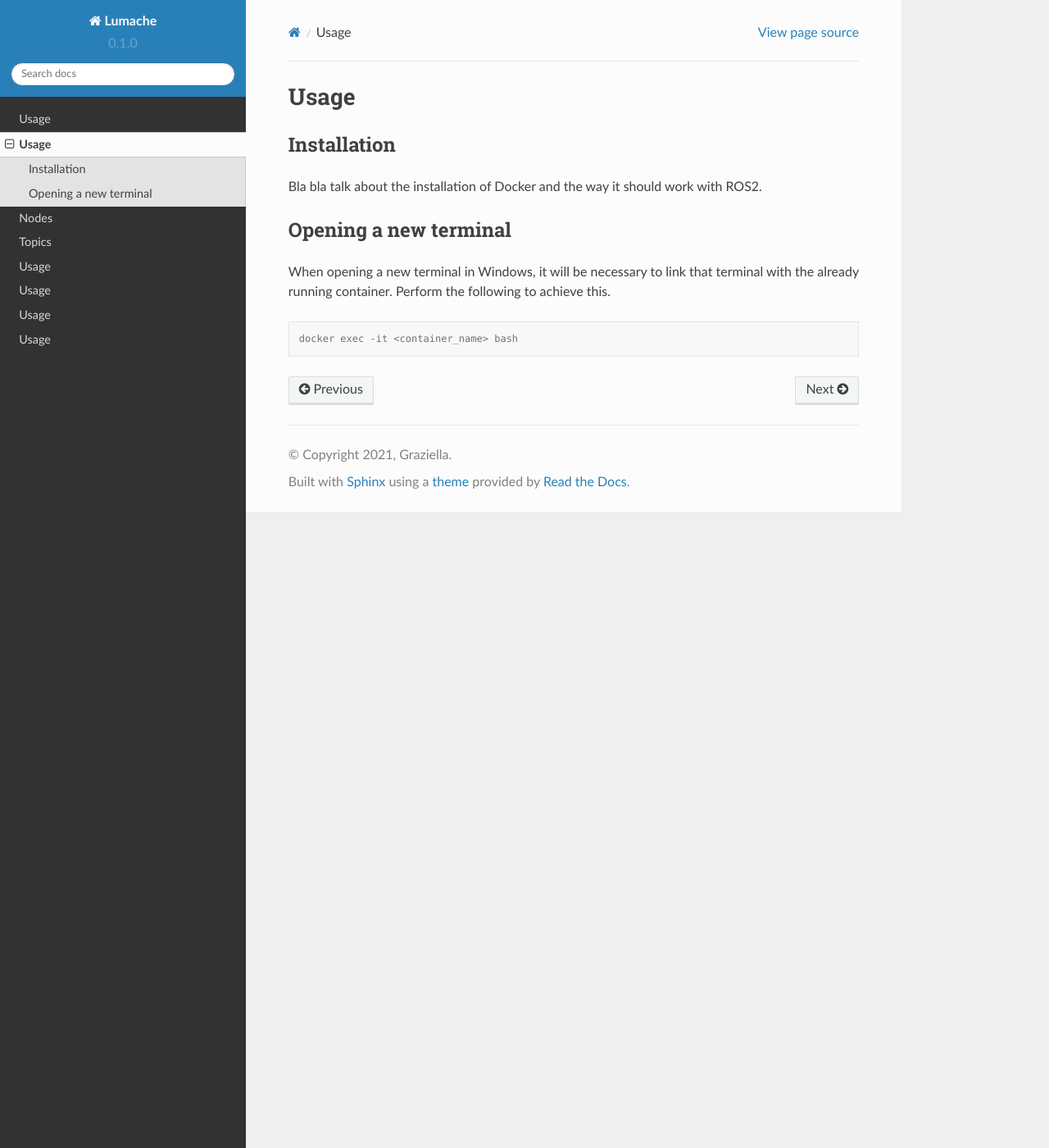
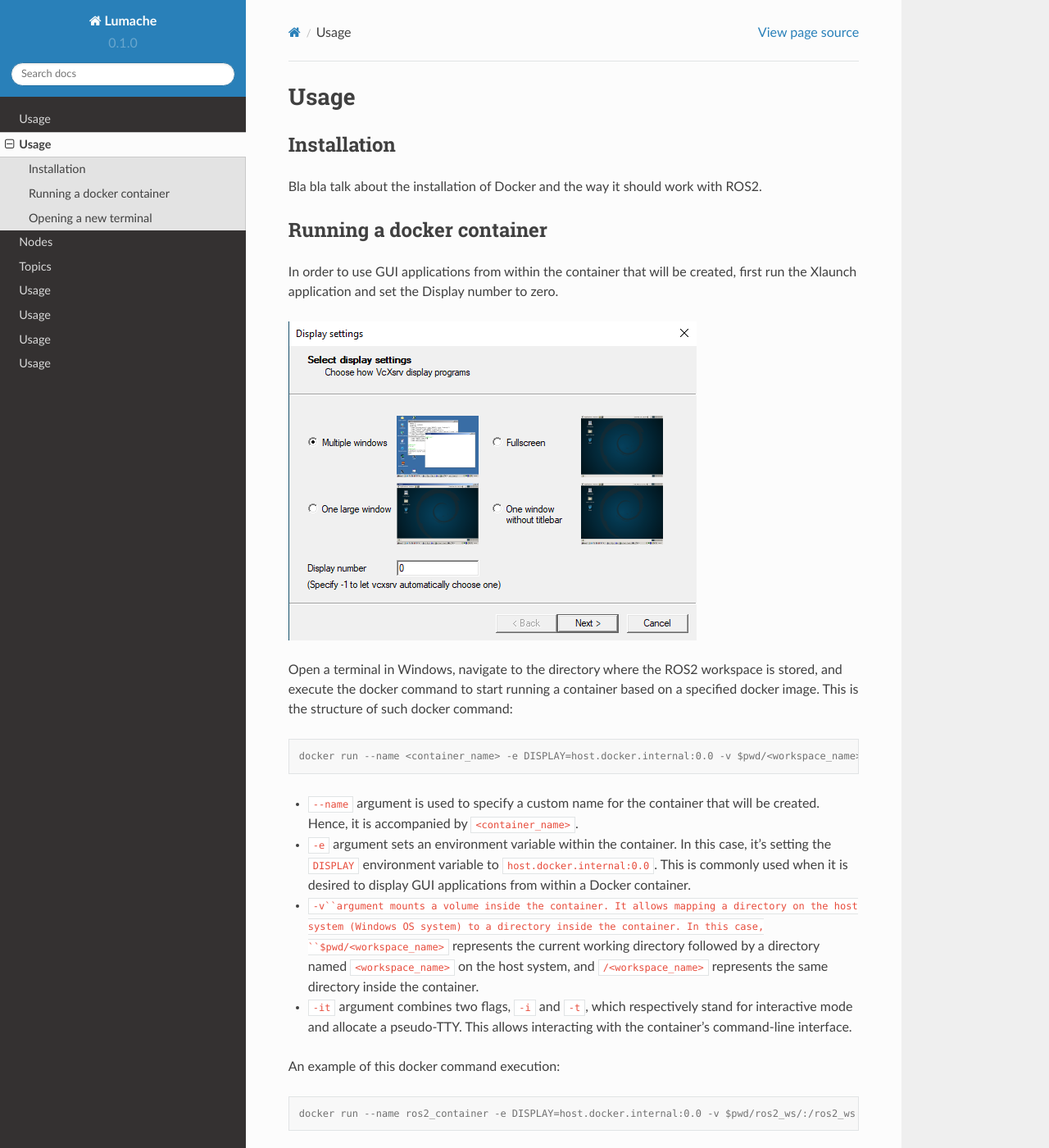
Before and after one commit to AlexCC93/readthedocs_test, a Sphinx documentation site: the page built from docs/source/Installation.rst, in a window 1280 px wide and 1400 px high. Shown: the whole window at 82% size. Built offline with Sphinx 7.4.7 and the Read the Docs theme 2.0.0, drawn with Linux system fonts in a browser that asks for light colours; pages that are not in the unit, such as notebooks, are missing from menus; some of the changed text lies outside the part shown.

Commit message:
Working on the installation page

```diff
--- a/docs/source/Installation.rst
+++ b/docs/source/Installation.rst
@@ -8,12 +8,44 @@ Installation
 
 Bla bla talk about the installation of Docker and the way it should work with ROS2.
 
+
+Running a docker container
+--------------------------
+
+In order to use GUI applications from within the container that will be created, first run the Xlaunch application and set the Display number to zero.
+
+.. image:: images/XlaunchSetDisplayToZero.png
+   :alt: Setting display number to zero in Xlaunch.
+
+Open a terminal in Windows, navigate to the directory where the ROS2 workspace is stored, and execute the docker command to start running a container based on a specified docker image. This is the structure of such docker command:
+
+.. code-block:: console
+
+   docker run --name <container_name> -e DISPLAY=host.docker.internal:0.0 -v $pwd/<workspace_name>/:/<workspace_name> -it <image_name>
+
+- ``--name`` argument is used to specify a custom name for the container that will be created. Hence, it is accompanied by ``<container_name>``.
+- ``-e`` argument sets an environment variable within the container. In this case, it's setting the ``DISPLAY`` environment variable to ``host.docker.internal:0.0``. This is commonly used when it is desired to display GUI applications from within a Docker container.
+- ``-v``argument mounts a volume inside the container. It allows mapping a directory on the host system (Windows OS system) to a directory inside the container. In this case, ``$pwd/<workspace_name>`` represents the current working directory followed by a directory named ``<workspace_name>`` on the host system, and ``/<workspace_name>`` represents the same directory inside the container.
+- ``-it`` argument combines two flags, ``-i`` and ``-t``, which respectively stand for interactive mode and allocate a pseudo-TTY. This allows interacting with the container's command-line interface.
+
+An example of this docker command execution:
+
+.. code-block:: console
+
+   docker run --name ros2_container -e DISPLAY=host.docker.internal:0.0 -v $pwd/ros2_ws/:/ros2_ws -it ros2_humble_image
+
+.. image:: images/RunningDockerContainer.png
+   :alt: Running a docker container.
+
+
 Opening a new terminal
 ----------------------
 
-When opening a new terminal in Windows, it will be necessary to link that terminal with the already running container. Perform the following to achieve this.
+When opening a new terminal in Windows, it will be necessary to link that terminal with the already running docker container. Perform the following to achieve this.
 
+See the example below:
 
-.. code-block:: console
+.. image:: images/OpenNewTerminalLinkToContainer.png
+   :alt: Linking a new terminal to the docker container.
 
-   docker exec -it <container_name> bash
+See that ``ros2_container`` is the name of the docker container that the current terminal is to be linked with.
--- a/docs/source/Nodes.rst
+++ b/docs/source/Nodes.rst
@@ -97,7 +97,7 @@ It displays the information about:
 3. Listing all nodes
 ~~~~~~~~~~~~~~~~~~~~
 
-To list all available nodes, :ref:`open a new terminal<1. Running a node>` and execute:
+To list all available nodes, :ref:`open a new terminal<_installation/Opening a new terminal>` and execute:
 
 .. code-block:: console
 
--- a/docs/source/index.rst
+++ b/docs/source/index.rst
@@ -1,7 +1,7 @@
 Welcome to the ROS2 course!
 ===================================
 
-ROS2 offers a powerful platform for building, simulating, and deploying robotic applications. In this course, we'll guide you through the fundamentals of ROS2, empowering you to harness its capabilities for creating innovative robotic solutions.
+ROS2 offers a powerful platform for building, simulating and deploying robotic applications. In this course, we'll guide you through the fundamentals of ROS2, empowering you to harness its capabilities for creating innovative robotic solutions.
 
 You'll learn essential concepts such as ROS2 architecture, communication mechanisms, and package management. We'll explore how to design modular and scalable robotic systems using ROS2, leveraging its extensive library of tools and resources. Let's dive in and unlock the potential of ROS2 together!
 
```
Also changed, not shown: docs/source/images/OpenNewTerminalLinkToContainer.png (added), docs/source/images/RunningDockerContainer.png (added), docs/source/images/XlaunchSetDisplayToZero.png (added).
